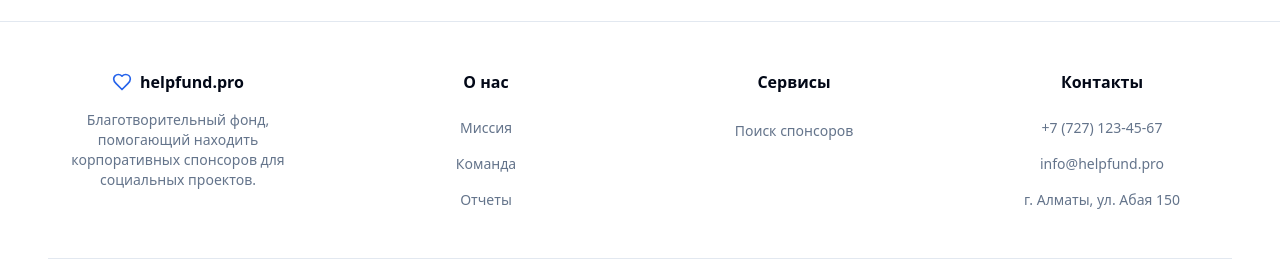
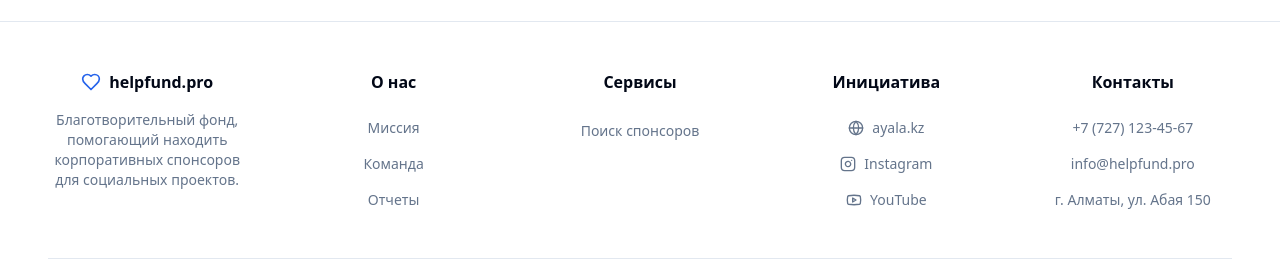
Before and after one commit to Kenn-altsam/helpfund, a React (Vite) app in the folder frontend/project/: page /auth/register in a window 1280 px wide. Shown: the part 441-701 px from the top of the page. Built offline with nearby package versions, Linux system fonts and the light colour scheme; no server answers.

Commit message:
7th commit

```diff
--- a/frontend/project/src/components/layout/Footer.tsx
+++ b/frontend/project/src/components/layout/Footer.tsx
@@ -1,4 +1,4 @@
-import { Heart } from 'lucide-react';
+import { Heart, Globe, Instagram, Youtube } from 'lucide-react';
 import { useTranslation } from 'react-i18next';
 
 export function Footer() {
@@ -7,7 +7,7 @@ export function Footer() {
   return (
     <footer className="border-t bg-background">
       <div className="container px-12 py-12">
-        <div className="grid grid-cols-1 md:grid-cols-4 gap-12">
+        <div className="grid grid-cols-1 md:grid-cols-5 gap-12">
           <div className="space-y-4 text-center">
             <div className="flex items-center justify-center space-x-2">
               <Heart className="h-5 w-5 text-primary" />
@@ -37,6 +37,45 @@ export function Footer() {
           </div>
 
           <div className="space-y-6 text-center">
+            <h4 className="font-semibold text-base">{t('footer.initiative')}</h4>
+            <ul className="space-y-4 text-sm text-muted-foreground text-center">
+              <li>
+                <a
+                  href="https://ayala.kz"
+                  target="_blank"
+                  rel="noopener noreferrer"
+                  className="flex items-center justify-center space-x-2 hover:text-primary transition-colors"
+                >
+                  <Globe className="h-4 w-4" />
+                  <span>ayala.kz</span>
+                </a>
+              </li>
+              <li>
+                <a
+                  href="https://www.instagram.com/ayala.fond/"
+                  target="_blank"
+                  rel="noopener noreferrer"
+                  className="flex items-center justify-center space-x-2 hover:text-primary transition-colors"
+                >
+                  <Instagram className="h-4 w-4" />
+                  <span>Instagram</span>
+                </a>
+              </li>
+              <li>
+                <a
+                  href="https://www.youtube.com/channel/UCwnOJRml7Zik2ZSRX1F6FCA"
+                  target="_blank"
+                  rel="noopener noreferrer"
+                  className="flex items-center justify-center space-x-2 hover:text-primary transition-colors"
+                >
+                  <Youtube className="h-4 w-4" />
+                  <span>YouTube</span>
+                </a>
+              </li>
+            </ul>
+          </div>
+
+          <div className="space-y-6 text-center">
             <h4 className="font-semibold text-base">{t('footer.contacts')}</h4>
             <ul className="space-y-4 text-sm text-muted-foreground text-center">
               <li>
--- a/frontend/project/src/i18n/locales/en.json
+++ b/frontend/project/src/i18n/locales/en.json
@@ -36,7 +36,8 @@
     "consulting": "Consulting",
     "training": "Training",
     "contacts": "Contacts",
-    "copyright": "© 2025 helpfund.pro. All rights reserved."
+    "copyright": "© 2025 helpfund.pro. All rights reserved.",
+    "initiative": "Initiative"
   },
   "home": {
     "hero": {
--- a/frontend/project/src/i18n/locales/kz.json
+++ b/frontend/project/src/i18n/locales/kz.json
@@ -36,7 +36,8 @@
     "consulting": "Консультациялар",
     "training": "Оқыту",
     "contacts": "Байланыстар",
-    "copyright": "© 2025 helpfund.pro. Барлық құқықтар қорғалған."
+    "copyright": "© 2025 helpfund.pro. Барлық құқықтар қорғалған.",
+    "initiative": "Бастама"
   },
   "home": {
     "hero": {
@@ -48,7 +49,7 @@
       "title": "Біз қалай көмектесеміз",
       "subtitle": "Біздің платформа тиісті корпоративтік серіктестерді іздеу үшін озық технологияларды пайдаланады",
       "aiSearch": {
-        "title": "ЖИ іздеу",
+        "title": "ЖИ арқылы іздеу",
         "description": "Ақылды алгоритм сіздің сұрауыңызды талдайды және аймақ пен сала бойынша ең тиісті корпоративтік демеушілерді табады"
       },
       "verifiedData": {
--- a/frontend/project/src/i18n/locales/ru.json
+++ b/frontend/project/src/i18n/locales/ru.json
@@ -36,7 +36,8 @@
     "consulting": "Консультации",
     "training": "Обучение",
     "contacts": "Контакты",
-    "copyright": "© 2025 helpfund.pro. Все права защищены."
+    "copyright": "© 2025 helpfund.pro. Все права защищены.",
+    "initiative": "Инициатива"
   },
   "home": {
     "hero": {
--- a/frontend/project/src/pages/ConsiderationPage.tsx
+++ b/frontend/project/src/pages/ConsiderationPage.tsx
@@ -1,5 +1,6 @@
 import { BookmarkCheck, Trash2 } from 'lucide-react';
 import { useTranslation } from 'react-i18next';
+import { Link } from 'react-router-dom';
 import { Button } from '@/components/ui/Button';
 import { CompanyCard } from '@/components/CompanyCard';
 import { useGlobalContext } from '@/context/GlobalContext';
@@ -25,12 +26,12 @@ export function ConsiderationPage() {
             <p className="text-muted-foreground mb-6">
               {t('consideration.empty.description')}
             </p>
-            <a
-              href="/finder"
+            <Link
+              to="/finder"
               className="inline-flex items-center justify-center whitespace-nowrap rounded-md text-sm font-medium ring-offset-background transition-colors focus-visible:outline-none focus-visible:ring-2 focus-visible:ring-ring focus-visible:ring-offset-2 disabled:pointer-events-none disabled:opacity-50 bg-primary text-primary-foreground hover:bg-primary/90 h-10 px-4 py-2"
             >
               {t('consideration.empty.findSponsors')}
-            </a>
+            </Link>
           </div>
         </div>
       </div>
```
